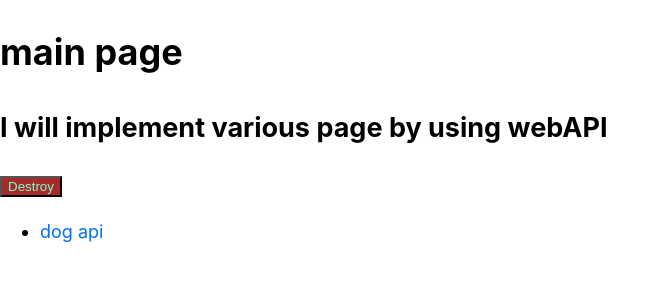
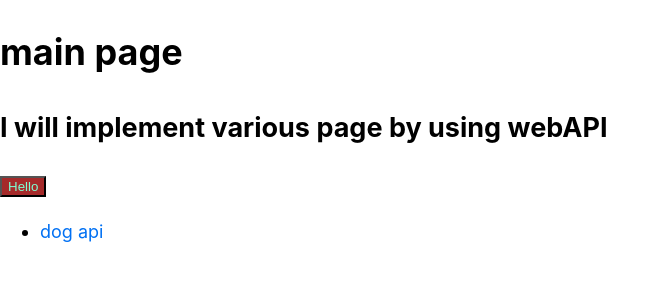
Before and after one commit to onikun94/next-api-app, a Next.js app: page / in a window 1280 px wide. Shown: the top 300 px of the page, without its empty margins (0-669 px from the left). Built offline with nearby package versions, Linux system fonts and the light colour scheme.

Commit message:
add button props

```diff
--- a/components/Button.tsx
+++ b/components/Button.tsx
@@ -1,8 +1,8 @@
 import styles from "./Button.module.css";
-export const Button = () => {
+export const Button = (props) => {
   return (
     <button type="button" className={styles.error}>
-      Destroy
+      {props.title}
     </button>
   );
 };
--- a/pages/index.tsx
+++ b/pages/index.tsx
@@ -9,7 +9,7 @@ const Home = () => {
       </Head>
       <h1>main page</h1>
       <h2>I will implement various page by using webAPI</h2>
-      <Button />
+      <Button title="Hello" />
       <ul>
         <li>
           <Link href="posts/first-post">
```
